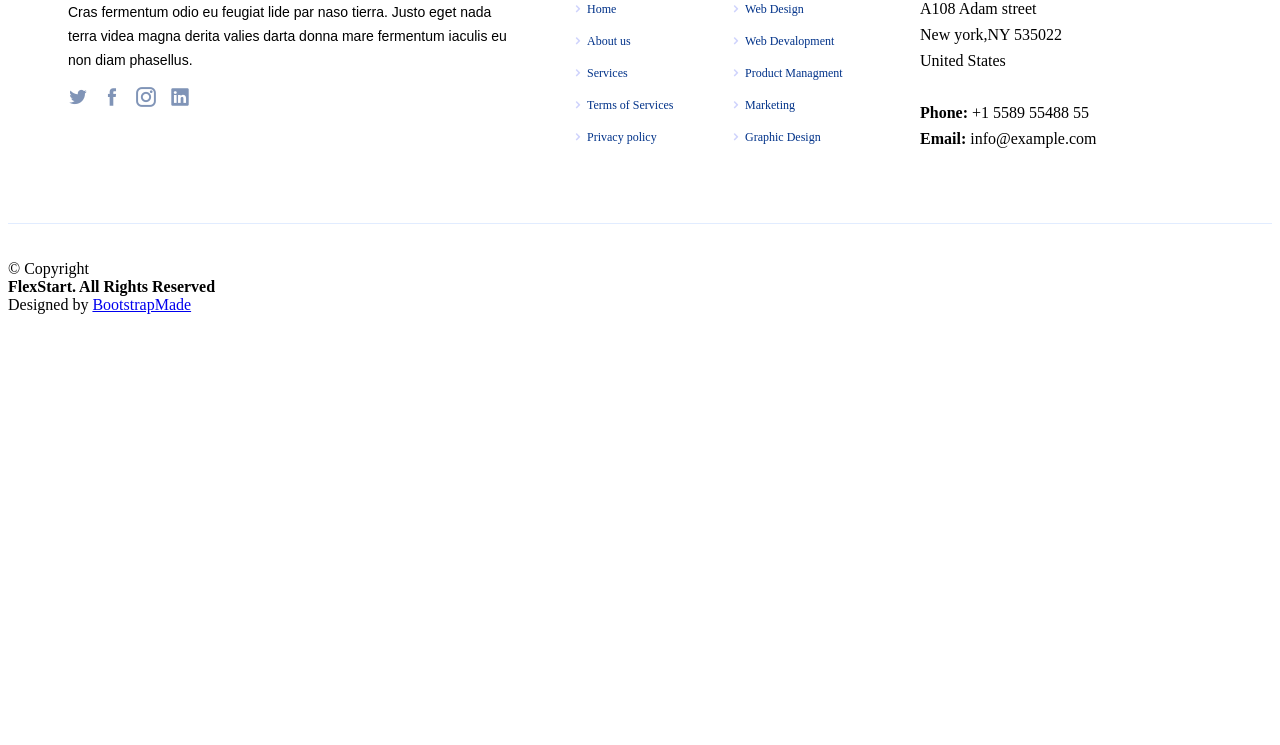
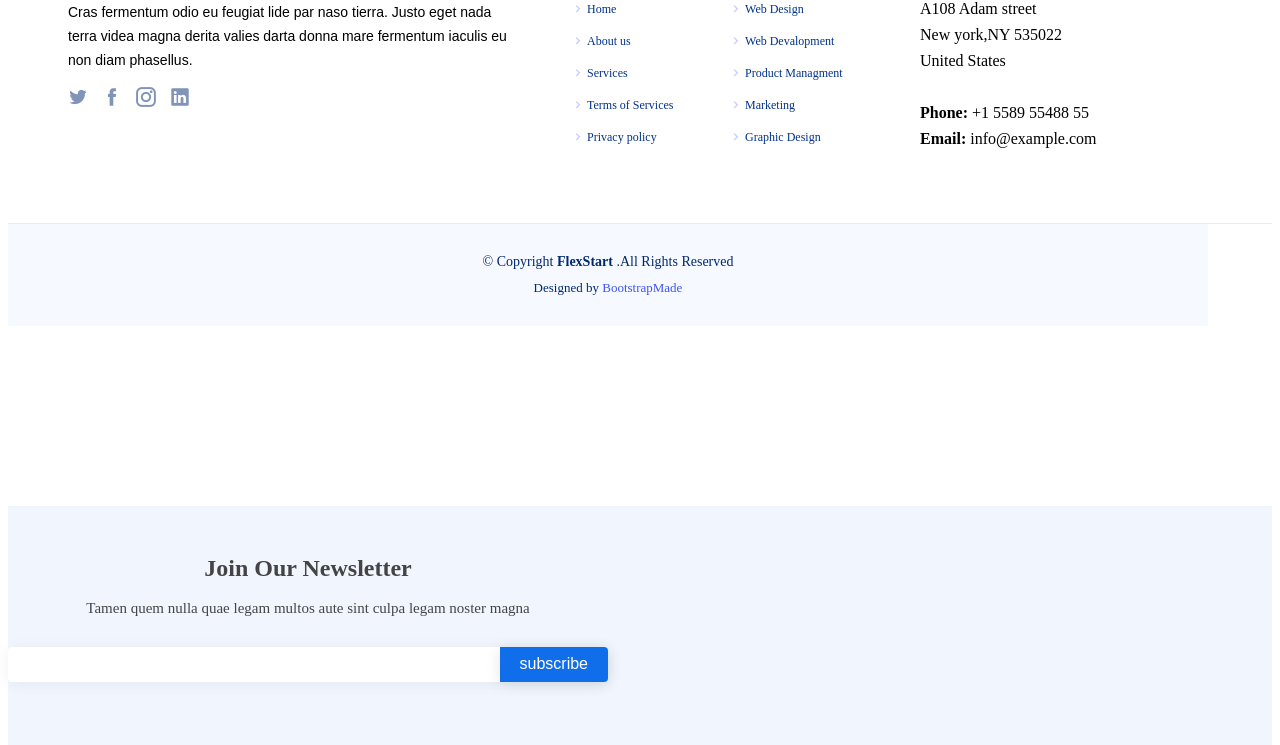
Before and after one commit to sathishsj62/footer, a plain HTML site: page index.html in a window 1280 px wide. Shown: the part 137-882 px from the top of the page. Before the commit the page ends 800 px from the top, so only its background shows below. Drawn offline with Linux system fonts and the light colour scheme.

Commit message:
modified:index.html

```diff
--- a/css/main.css
+++ b/css/main.css
@@ -177,3 +177,92 @@
     font-weight: bolder;
 
 }
+.copyright-box{
+    background: #f6f9ff;
+    padding: 0 0 30px 0;
+    font-size: 14px;
+}
+.Copy-right{
+    text-align: center;
+    padding-top: 30px;
+    color: #012970;
+}
+strong {
+    font-weight: bolder;
+
+}
+.designed{
+    padding-top: 10px;
+    text-align: center;
+    font-size: 13px;
+    color: #012970;
+
+}
+.designed a{
+    color: #4154f1;
+    text-decoration: none;
+}
+/* <!---BIZLAND----> */
+
+.newsletter{
+    padding: 0 0 30px 0;
+    color: #444444;
+    font-size: 14px;
+    background: #f1f6fe;
+
+}
+.newsletter-box{
+    padding: 50px 0;
+    background: #f1f6fe;
+    text-align: center;
+    font-size: 15px;
+}
+.newsletter-info{
+    justify-content: center;
+}
+.newsletter-info{
+    flex: 0 0 auto;
+    width: 50%;
+}
+.newsletter-info h4{
+    font-size: 24px;
+    margin: 0 0 20px 0;
+    padding: 0;
+    line-height: 1;
+    font-weight: 600;
+
+}
+.newsletter-info p{
+    margin-top: 0;
+    margin-bottom: 1rem;
+
+}
+.newsletter-info form{
+    margin-top: 30px;
+    background: #fff;
+    padding: 6px 10px;
+    position: relative;
+    border-radius: 4px;
+    box-shadow: 0px 2px 15px rgb(0 0 0 / 6%);
+    text-align: right;
+}
+.newsletter-info form input[type=email]{
+    border: 0;
+    padding: 4px 8px;
+    width: calc(100% - 100px);
+}
+.newsletter-info form input[type=submit]{
+    position: absolute;
+    top: 0;
+    right: 0;
+    bottom: 0;
+    border: 0;
+    background: none;
+    font-size: 16px;
+    padding: 0 20px;
+    background: #106eea;
+    color: #fff;
+    transition: 0.3s;
+    border-radius: 0 4px 4px 0;
+    box-shadow: 0px 2px 15px rgb(0 0 0 / 10%);
+}
--- a/index.html
+++ b/index.html
@@ -1,5 +1,6 @@
 <!DOCTYPE html>
 <html lang="en">
+
 <head>
     <meta charset="UTF-8">
     <meta http-equiv="X-UA-Compatible" content="IE=edge">
@@ -8,6 +9,7 @@
     <link rel="stylesheet" href="css/icofont.css">
     <link rel="stylesheet" href="css/main.css">
 </head>
+
 <body>
     <section class="footer">
         <section class="container">
@@ -99,8 +101,8 @@
                         United States
                         <br> <br>
 
-                       <strong>Phone:</strong>  +1 5589 55488 55 <br>
-                       <strong>Email:</strong>  info@example.com
+                        <strong>Phone:</strong> +1 5589 55488 55 <br>
+                        <strong>Email:</strong> info@example.com
                     </P>
 
                 </div>
@@ -108,16 +110,16 @@
             </section>
         </section>
     </section>
-    <br>
-    <br>
-    <section class="footer-bottom">
+    <section class="Copyright">
         <section class="container">
-            <section class="footer-bottom-flexbox">
-                <div class=" Copyright">© Copyright</div>
-                <strong > FlexStart.
-                    <span> All Rights Reserved</span><br>
+            <section class="copyright-box">
+                <div class=" Copy-right">© Copyright
+                    <strong>
+                        <span>FlexStart</span>
                     </strong>
-                <div class="Designed">Designed by
+                    .All Rights Reserved
+                </div>
+                <div class="designed">Designed by
                     <a href="#"> BootstrapMade</a>
                 </div>
             </section>
@@ -134,12 +136,12 @@
 
     <br>
     <br>
-     <!-- <section class="footer">
+    <section class=" newsletter">
         <section class="container">
-            <section class="footer-fkexbox">
-                <div class="footer-1">
-                    <h4>what is my screen regulation</h4>
-                    <p> Hii is this sathishkumar from Ambur.i have complete my BE Electrical&Electronic Engineering. </p>
+            <section class=" newsletter-box">
+                <div class=" newsletter-info">
+                    <h4>Join Our Newsletter</h4>
+                    <p>Tamen quem nulla quae legam multos aute sint culpa legam noster magna </p>
                     <form action="post">
                         <input type="email" name="email">
                         <input type="Submit" value="subscribe">
@@ -147,15 +149,11 @@
                 </div>
             </section>
         </section>
-    </section> -
 
-    <br>
-    <br>
-    <br>
-    <section class="footer">
+        <section class="footer-bizLand.">
             <section class="container">
-            <section class="footer-flexbox">
-                <div class="footer-1">
+                <section class="footer-bizbox">
+                    <div class="footer-biz1">
                         <h3>BizLand.</h3><br>
                         <p>
                             A108 Adam Street <br>
@@ -166,7 +164,7 @@
                         <strong>Phone: </strong>+1 5589 55488 55<br>
                         <strong>Email: </strong>info@example.com
                     </div>
-                <div class="footer-2">
+                    <div class="footer-biz2">
                         <h3>Useful Links</h3>
                         <ul>
                             <li>
@@ -200,7 +198,7 @@
 
                         </ul>
                     </div>
-                <div class="footer-2">
+                    <div class="footer-biz3">
                         <h3>Our Services</h3>
                         <ul>
                             <li>
@@ -238,7 +236,7 @@
                         </ul>
                     </div>
 
-                <div class="footer-3">
+                    <div class="footer-bix4">
                         <h3>Our Social Networks</h3>
                         <p>Cras fermentum odio eu feugiat lide par naso tierra videa magna derita valies</p>
                         <div class="link">
@@ -254,7 +252,9 @@
                     </div>
                 </section>
             </section>
-    </section>  -->
+        </section>
+    </section>
 
 </body>
+
 </html>
```
Lines whose indentation alone changed are shown as unchanged.
